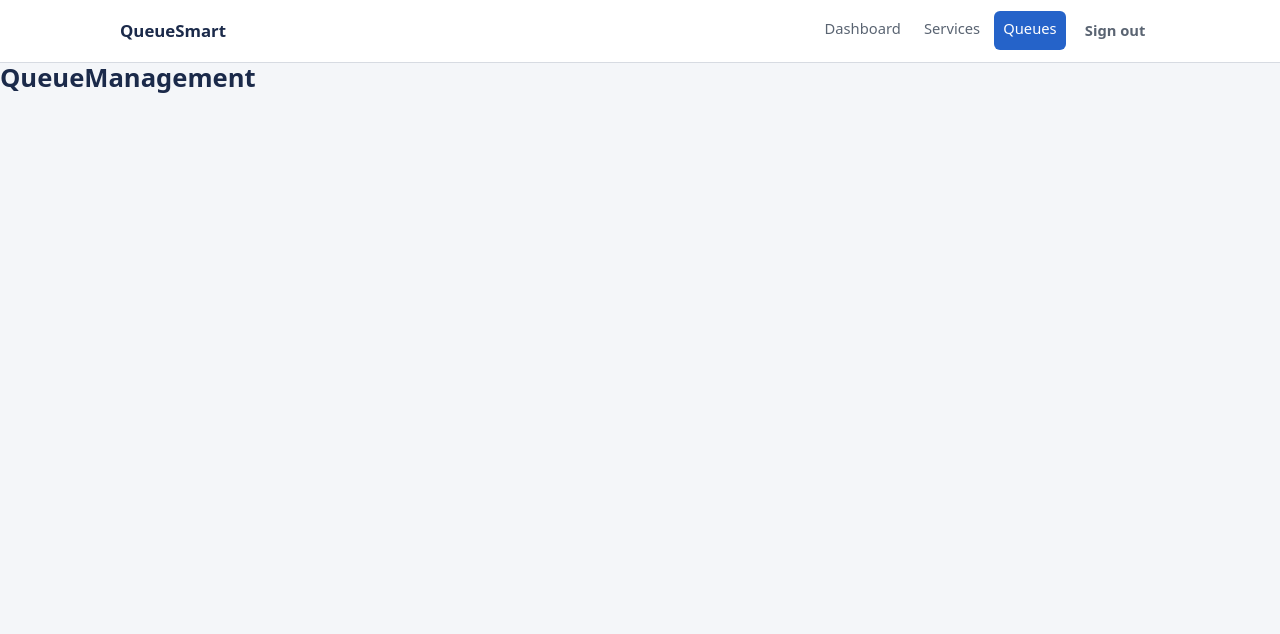
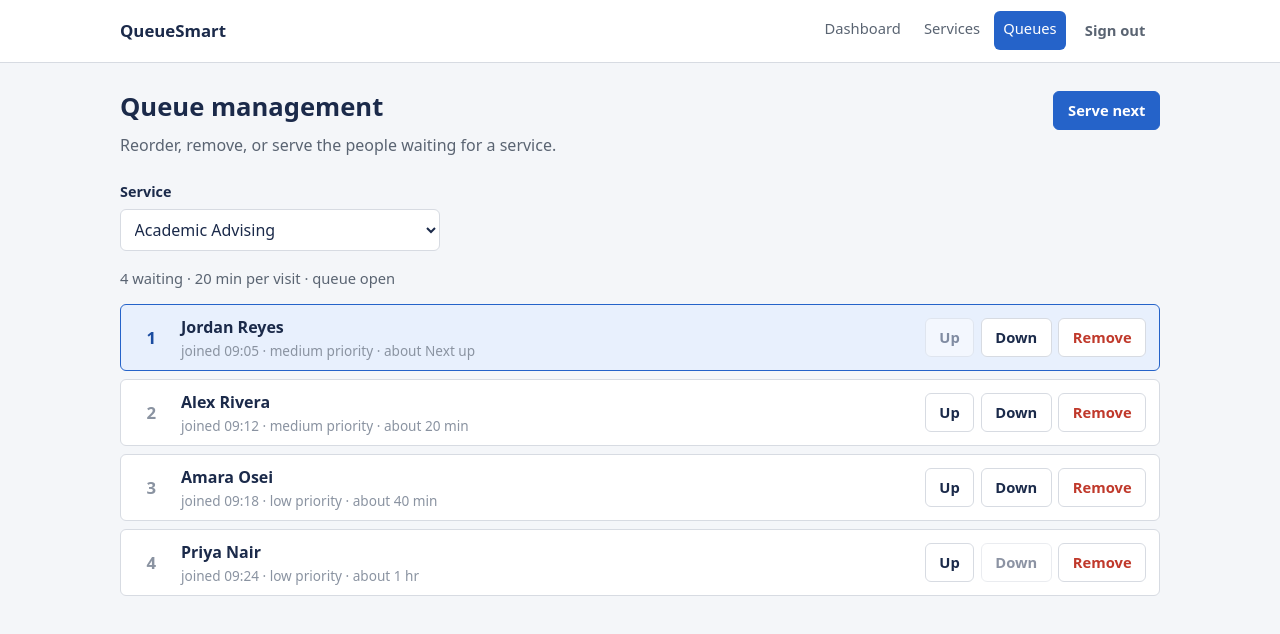
Before and after one commit to cmatala/QueueSmart, a React (Vite) app: page /admin/queues in a window 1280 px wide. Shown: the top 634 px of the page. Built offline with nearby package versions, Linux system fonts and the light colour scheme; sample sign-in values are in the browser's storage.

Commit message:
Add queue management with reorder, remove, and serve next

```diff
--- a/src/pages/QueueManagement.jsx
+++ b/src/pages/QueueManagement.jsx
@@ -1,6 +1,149 @@
 // OWNER: Celestin
-// TODO: see the A2 plan for what this screen must do.
+// View a service queue, reorder, remove, serve next.
 
-export default function QueueManagement() {
-  return <h1>QueueManagement</h1>;
+import { useState } from 'react';
+import QueueCard from '../components/QueueCard';
+import {
+  getQueue,
+  getUser,
+  estimateWait,
+  formatWait,
+  STATUS,
+} from '../data/mockData';
+
+export default function QueueManagement({ services, entries, setEntries }) {
+  const [serviceId, setServiceId] = useState(services[0]?.id ?? '');
+  const [message, setMessage] = useState('');
+
+  const service = services.find((s) => s.id === serviceId);
+  const queue = getQueue(entries, serviceId);
+
+  // Move an entry up or down by swapping it with its neighbour, then
+  // writing the reordered queue back into the full entries list.
+  const move = (entryId, direction) => {
+    const index = queue.findIndex((e) => e.id === entryId);
+    const target = index + direction;
+    if (index < 0 || target < 0 || target >= queue.length) return;
+
+    const movedName = getUser(queue[index].userId)?.name ?? 'Entry';
+
+    const reordered = [...queue];
+    [reordered[index], reordered[target]] = [reordered[target], reordered[index]];
+
+    let slot = 0;
+    setEntries(
+      entries.map((entry) =>
+        entry.serviceId === serviceId && entry.status === STATUS.WAITING
+          ? reordered[slot++]
+          : entry,
+      ),
+    );
+    setMessage(`Moved ${movedName} ${direction < 0 ? 'up' : 'down'}.`);
+  };
+
+  const remove = (entryId) => {
+    const entry = queue.find((e) => e.id === entryId);
+    const name = getUser(entry?.userId)?.name ?? 'Entry';
+    setEntries(entries.filter((e) => e.id !== entryId));
+    setMessage(`Removed ${name} from the queue.`);
+  };
+
+  const serveNext = () => {
+    const next = queue[0];
+    if (!next) return;
+    const name = getUser(next.userId)?.name ?? 'Next person';
+    setEntries(
+      entries.map((e) => (e.id === next.id ? { ...e, status: STATUS.SERVED } : e)),
+    );
+    setMessage(`${name} marked as served.`);
+  };
+
+  return (
+    <div className="shell">
+      <div className="page-head">
+        <div>
+          <h1>Queue management</h1>
+          <p>Reorder, remove, or serve the people waiting for a service.</p>
+        </div>
+        <button
+          type="button"
+          className="btn-primary"
+          onClick={serveNext}
+          disabled={queue.length === 0}
+        >
+          Serve next
+        </button>
+      </div>
+
+      <div className="field" style={{ maxWidth: '320px' }}>
+        <label htmlFor="svc-select">Service</label>
+        <select
+          id="svc-select"
+          value={serviceId}
+          onChange={(event) => {
+            setServiceId(event.target.value);
+            setMessage('');
+          }}
+        >
+          {services.map((s) => (
+            <option key={s.id} value={s.id}>{s.name}</option>
+          ))}
+        </select>
+      </div>
+
+      {service && (
+        <p className="muted">
+          {queue.length} waiting · {service.expectedDuration} min per visit ·{' '}
+          {service.isOpen ? 'queue open' : 'queue closed'}
+        </p>
+      )}
+
+      {message && <p className="hint">{message}</p>}
+
+      {queue.length === 0 ? (
+        <div className="empty">Nobody is waiting for this service right now.</div>
+      ) : (
+        <div className="queue-list">
+          {queue.map((entry, index) => {
+            const person = getUser(entry.userId);
+            const wait = formatWait(estimateWait(index, serviceId));
+            return (
+              <QueueCard
+                key={entry.id}
+                position={index + 1}
+                name={person?.name ?? 'Unknown user'}
+                detail={`joined ${entry.joinedAt} · ${entry.priority} priority · about ${wait}`}
+                status={index === 0 ? STATUS.ALMOST_READY : entry.status}
+                actions={
+                  <>
+                    <button
+                      type="button"
+                      onClick={() => move(entry.id, -1)}
+                      disabled={index === 0}
+                    >
+                      Up
+                    </button>
+                    <button
+                      type="button"
+                      onClick={() => move(entry.id, 1)}
+                      disabled={index === queue.length - 1}
+                    >
+                      Down
+                    </button>
+                    <button
+                      type="button"
+                      className="btn-danger"
+                      onClick={() => remove(entry.id)}
+                    >
+                      Remove
+                    </button>
+                  </>
+                }
+              />
+            );
+          })}
+        </div>
+      )}
+    </div>
+  );
 }
```
